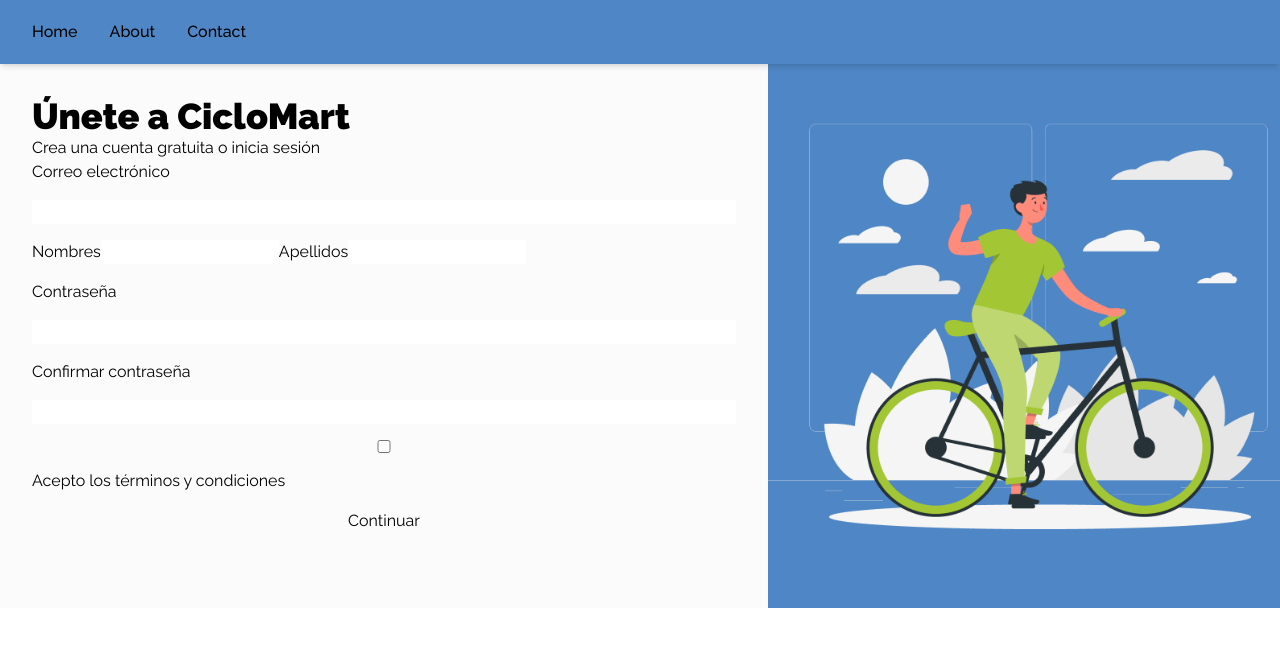
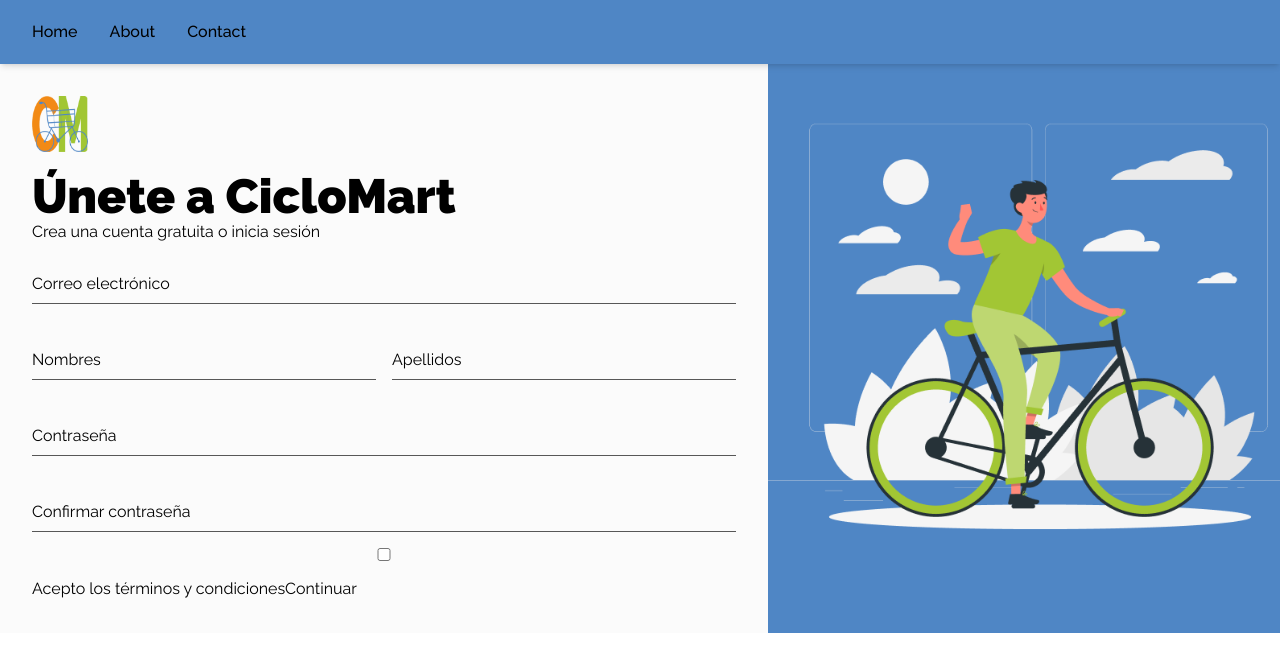
Before and after one commit to w1sec0d/ciclomart_frontend, a React (Vite) app: page / in a window 1280 px wide. Shown: the top 672 px of the page. Built offline with nearby package versions, Linux system fonts and the light colour scheme.

Commit message:
Add Input and Button components; update registration form with new inputs

```diff
--- a/package.json
+++ b/package.json
@@ -12,6 +12,7 @@
     "format:check": "prettier --check ."
   },
   "dependencies": {
+    "prop-types": "^15.8.1",
     "react": "^18.3.1",
     "react-dom": "^18.3.1",
     "react-router": "^7.1.1"
--- /dev/null
+++ b/src/components/Button.jsx
@@ -0,0 +1,27 @@
+import PropTypes from 'prop-types'
+
+const Button = ({
+  type = 'submit',
+  onClick = () => {},
+  children,
+  ...props
+}) => {
+  return (
+    <button
+      {...props}
+      type={type}
+      onClick={onClick}
+      className="py-2 px-4 bg-primary"
+    >
+      {children}
+    </button>
+  )
+}
+
+Button.propTypes = {
+  type: PropTypes.string,
+  onClick: PropTypes.func,
+  children: PropTypes.node.isRequired,
+}
+
+export default Button
--- /dev/null
+++ b/src/components/Input.jsx
@@ -0,0 +1,43 @@
+import PropTypes from 'prop-types'
+
+// component based on tailwind labs video https://www.youtube.com/watch?v=nJzKi6oIvBA
+// changed some styles, generic props for customization
+
+const Input = ({
+  label = 'Placeholder here',
+  type = 'text',
+  id,
+  className = '', // custom class for container
+  required = true,
+  ...props
+}) => {
+  return (
+    <div className={`mt-5 relative ${className} group`}>
+      <input
+        id={id}
+        type={type}
+        name={id}
+        className="peer h-10 w-full border-b-[1.5px] border-gray border-opacity-75 text-gray-900 placeholder-transparent focus:border-primary focus:outline-none bg-inherit"
+        placeholder={label}
+        required={required}
+        {...props}
+      />
+      <label
+        htmlFor={id}
+        className="absolute left-0 -top-3.5 text-gray-600 text-sm transition-all peer-placeholder-shown:text-base peer-placeholder-shown:text-gray-400 peer-placeholder-shown:top-2 peer-focus:-top-3.5 peer-focus:text-primary peer-focus:text-sm"
+      >
+        {label}
+      </label>
+    </div>
+  )
+}
+
+Input.propTypes = {
+  label: PropTypes.string,
+  type: PropTypes.string,
+  id: PropTypes.string.isRequired,
+  className: PropTypes.string,
+  required: PropTypes.bool,
+}
+
+export default Input
--- a/src/pages/Register.jsx
+++ b/src/pages/Register.jsx
@@ -1,6 +1,7 @@
 // Images
 import registerImage from '../assets/register.png'
 import logo from '../assets/logo.png'
+import Input from '../components/Input'
 
 const Register = () => {
   const handleSubmit = (event) => {
@@ -11,25 +12,26 @@ const Register = () => {
   return (
     <section className="flex flex-col md:flex-row">
       <div className="bg-white md:w-3/5 p-8">
-        {/* form paragaph */}
-        <h1 className="font-black text-4xl">Únete a CicloMart</h1>
+        <img src={logo} alt="Logo de CicloMart" className="w-14 h-14 mb-5" />
+        <h1 className="font-black text-5xl">Únete a CicloMart</h1>
         <p>Crea una cuenta gratuita o inicia sesión</p>
         <form onSubmit={handleSubmit} className="flex flex-col gap-4">
-          <label htmlFor="email">Correo electrónico</label>
-          <input type="email" id="email" />
+          <Input id="email" label="Correo electrónico" type="email" />
+          <div className="flex gap-4">
+            <Input id="name" label="Nombres" className="w-1/2" />
+            <Input id="surname" label="Apellidos" className="w-1/2" />
+          </div>
+          <Input id="password" label="Contraseña" type="password" />
+          <Input
+            id="password-confirm"
+            label="Confirmar contraseña"
+            type="password"
+          />
+          <input type="checkbox" id="terms" />
           <div>
-            <label htmlFor="name">Nombres</label>
-            <input type="name" id="name" />
-            <label htmlFor="surname">Apellidos</label>
-            <input type="surname" id="surname" />
+            <label htmlFor="terms">Acepto los términos y condiciones</label>
+            <button type="submit">Continuar</button>
           </div>
-          <label htmlFor="password">Contraseña</label>
-          <input type="password" id="password" />
-          <label htmlFor="password-confirm">Confirmar contraseña</label>
-          <input type="password" id="password-confirm" />
-          <input type="checkbox" id="terms" />
-          <label htmlFor="terms">Acepto los términos y condiciones</label>
-          <button type="submit">Continuar</button>
         </form>
       </div>
       <div className="bg-primary md:w-2/5">
```
Also changed, not shown: 1 other file (tests, documents, lock files or other folders).
